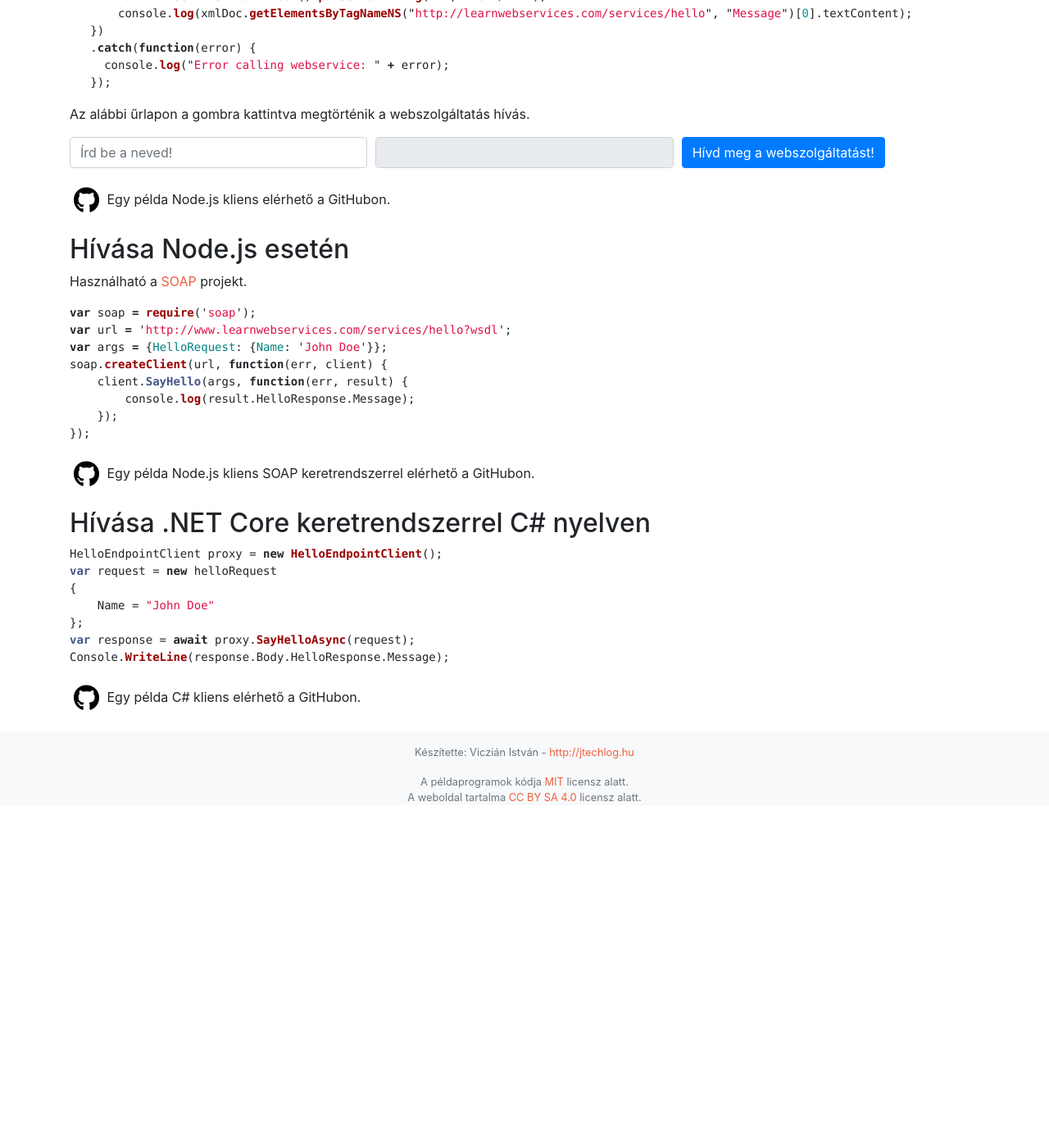
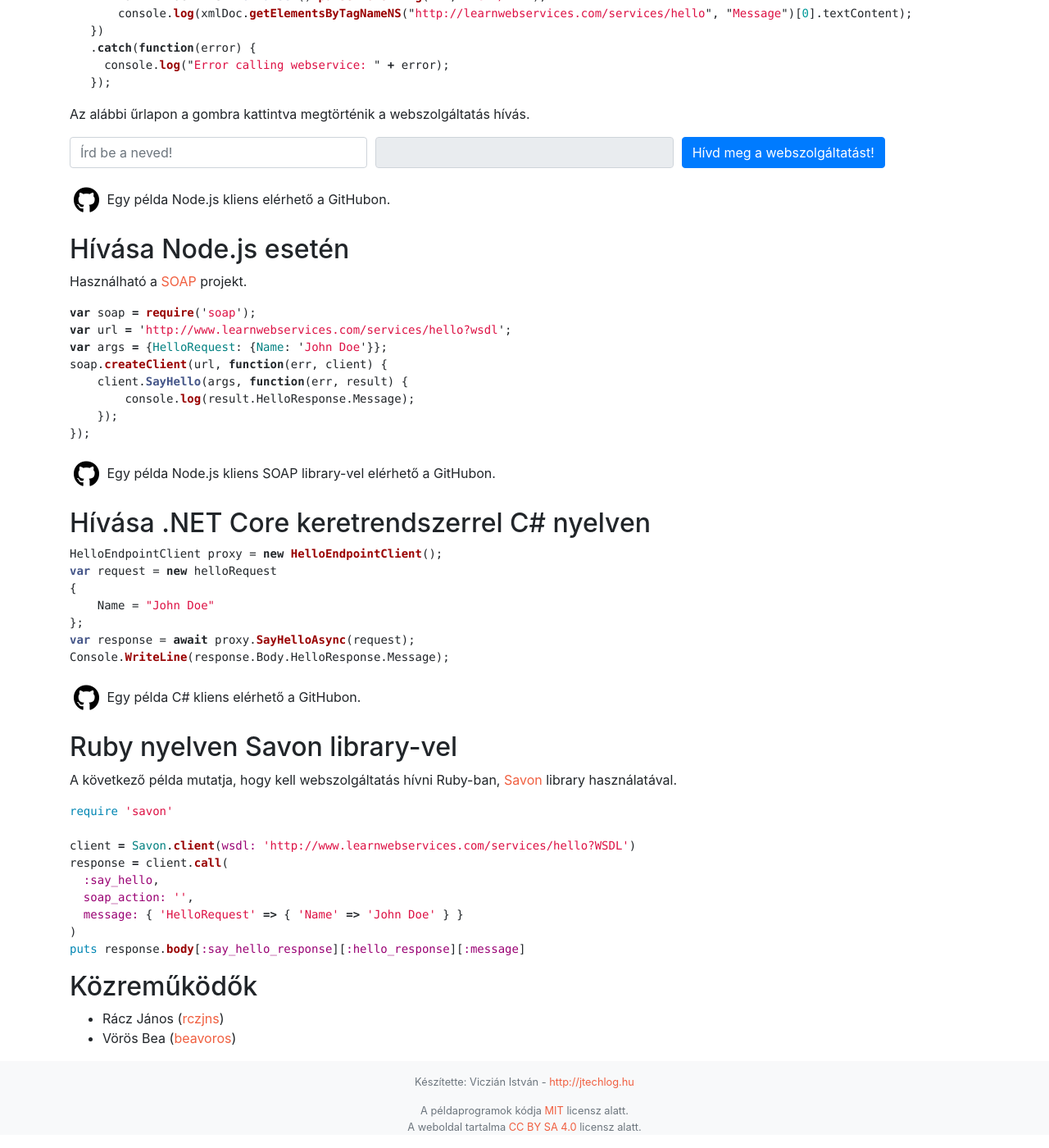
Before and after one commit to vicziani/learnwebservices, a Jekyll site: the page built from site/index-hu.md, in a window 1280 px wide and 1400 px high, scrolled down 6330 px. Shown: the whole window at 82% size. Built offline with Jekyll 4.4.1, drawn with Linux system fonts in a browser that asks for light colours; nearby versions of some CDN libraries; comment, search, counter and statistics services are not loaded; before the commit the page ends 7328 px from its top, so only the background shows below that; some of the changed text lies outside the part shown.

Commit message:
Ruby client and contributors

````diff
--- a/site/index-hu.md
+++ b/site/index-hu.md
@@ -5,9 +5,9 @@ layout: default-hu
 <div class="pt-3 text-right">
 <a href="https://github.com/vicziani/learnwebservices/blob/master/CHANGELOG.md">
 Utolsó frissítés dátuma:
-<span class="text-nowrap font-weight-bold">2019. február 17.</span>,
+<span class="text-nowrap font-weight-bold">2019. március 13.</span>,
 Verzió
-<span class="text-nowrap font-weight-bold">1.1.2</span>
+<span class="text-nowrap font-weight-bold">1.1.3</span>
 </a>
 </div>
 
@@ -281,7 +281,7 @@ A JMeter projekt elérhető GitHubon.</p>
 
 ## Hívása Pythonban
 
-Használható a [Zeep](https://github.com/mvantellingen/python-zeep) keretrendszer.
+Használható a [Zeep](https://github.com/mvantellingen/python-zeep) library.
 
 ```python
 wsdl = 'http://www.learnwebservices.com/services/hello?wsdl'
@@ -367,7 +367,7 @@ soap.createClient(url, function(err, client) {
 ```
 
 <p><a class="github-icon" href="https://github.com/vicziani/learnwebservices/tree/master/lwsapp-js-client" title="Forráskód a GitHubon"><i class="fab fa-github"></i></a>
-Egy példa Node.js kliens SOAP keretrendszerrel elérhető a GitHubon.</p>
+Egy példa Node.js kliens SOAP library-vel elérhető a GitHubon.</p>
 
 ## Hívása .NET Core keretrendszerrel C# nyelven
 
@@ -383,3 +383,25 @@ Console.WriteLine(response.Body.HelloResponse.Message);
 
 <p><a class="github-icon" href="https://github.com/vicziani/learnwebservices/tree/master/SoapClient" title="Forráskód a GitHubon"><i class="fab fa-github"></i></a>
 Egy példa C# kliens elérhető a GitHubon.</p>
+
+## Ruby nyelven Savon library-vel
+
+A következő példa mutatja, hogy kell webszolgáltatás hívni Ruby-ban,
+[Savon](https://github.com/savonrb/savon) library használatával.
+
+```ruby
+require 'savon'
+
+client = Savon.client(wsdl: 'http://www.learnwebservices.com/services/hello?WSDL')
+response = client.call(
+  :say_hello,
+  soap_action: '',
+  message: { 'HelloRequest' => { 'Name' => 'John Doe' } }
+)
+puts response.body[:say_hello_response][:hello_response][:message]
+```
+
+## Közreműködők
+
+* Rácz János ([rczjns](https://github.com/rczjns))
+* Vörös Bea ([beavoros](https://github.com/beavoros))
````
Also changed, not shown: lwsapp-ruby-client/Gemfile (added, +8 -0 lines), lwsapp-ruby-client/hello_client.rb (added, +11 -0 lines), site/index.md (+24 -2 lines), CHANGELOG.md, README.md, lwsapp-ruby-client/Gemfile.lock (added), 1 other file.
